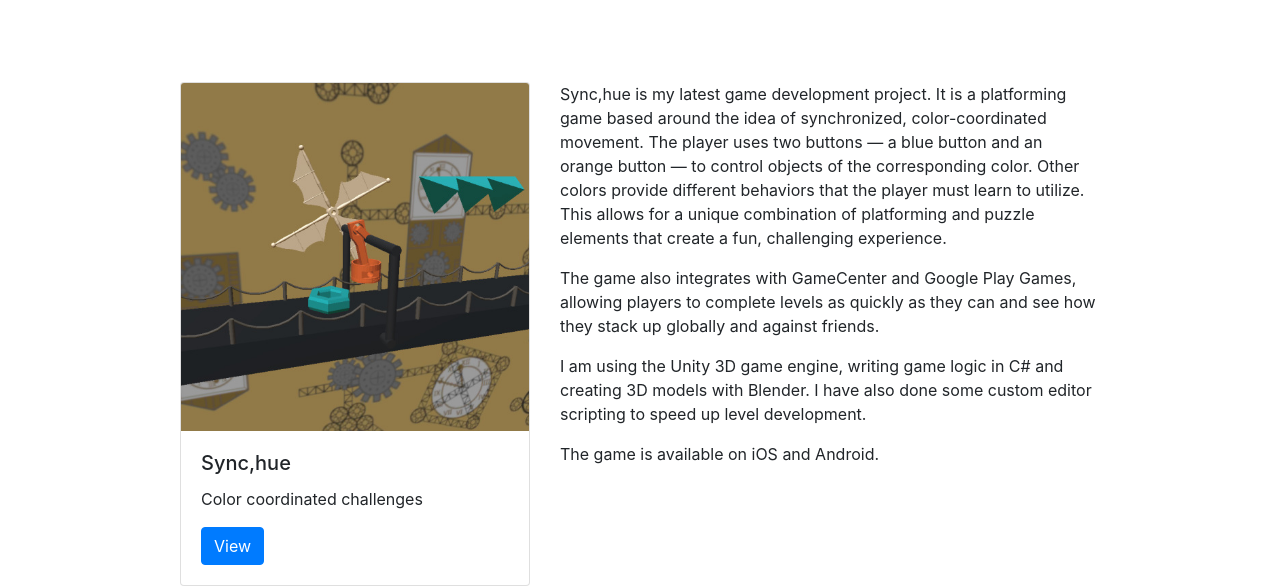
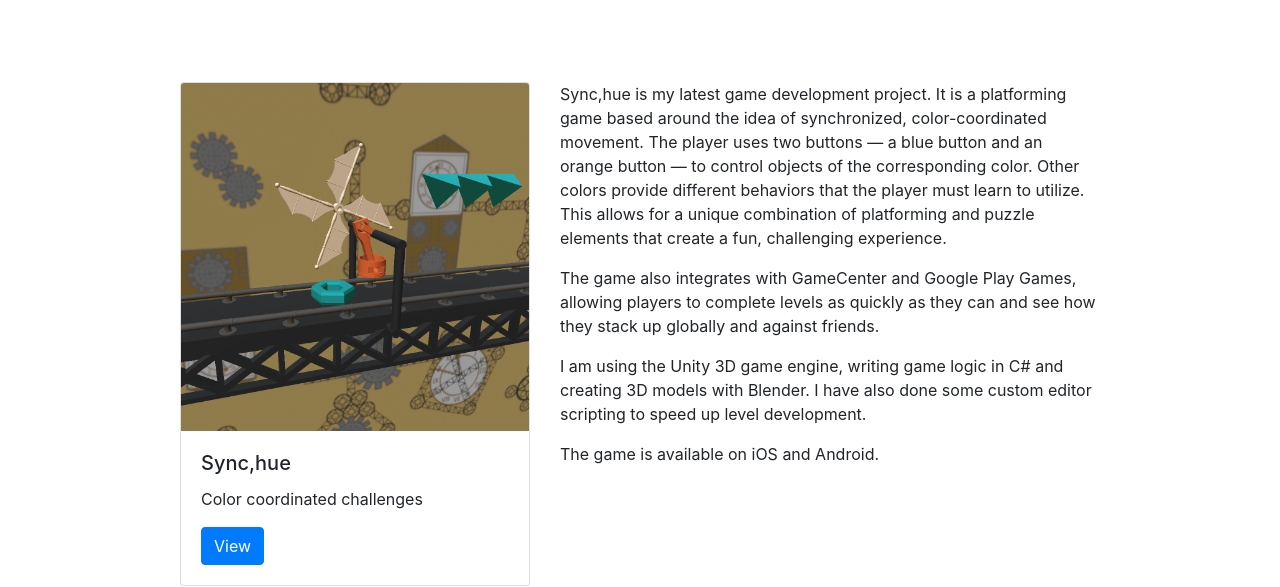
Before and after one commit to oadugmore/oadugmore.github.io, a plain HTML site: page index.html in a window 1280 px wide. Shown: the part 214-801 px from the top of the page. Drawn offline with nearby package versions, Linux system fonts and the light colour scheme.

Commit message:
update icon

```diff
--- a/index.html
+++ b/index.html
@@ -83,7 +83,7 @@
             <div class="row justify-content-center mb-4">
                 <div class="col-md-4">
                     <div class="card mb-4">
-                        <img class="card-img-top" src="res/synchue-icon.jpg" alt="Sync,hue icon">
+                        <img class="card-img-top" src="res/synchue-icon.png" alt="Sync,hue icon">
                         <div class="card-body">
                             <h5 class="card-title">Sync,hue</h5>
                             <p class="card-text">Color coordinated challenges</p>
```
Also changed, not shown: res/synchue-icon.jpg (deleted), res/synchue-icon.png (added).
